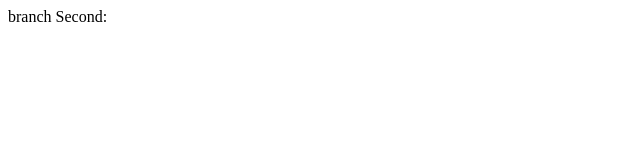
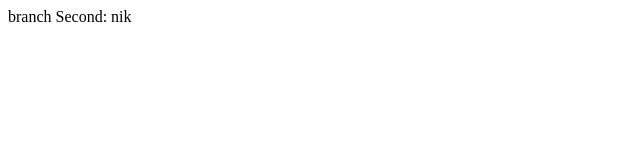
Before and after one commit to nik-zas12/GitTest123, a plain HTML site: page index.html in a window 1280 px wide. Shown: the full height of the page, 0-640 px from the left. Drawn offline with Linux system fonts and the light colour scheme.

Commit message:
nik second branch

```diff
--- a/index.html
+++ b/index.html
@@ -8,6 +8,6 @@
 </head>
 <body>
     branch Second:
-
+    nik
 </body>
 </html>
```
